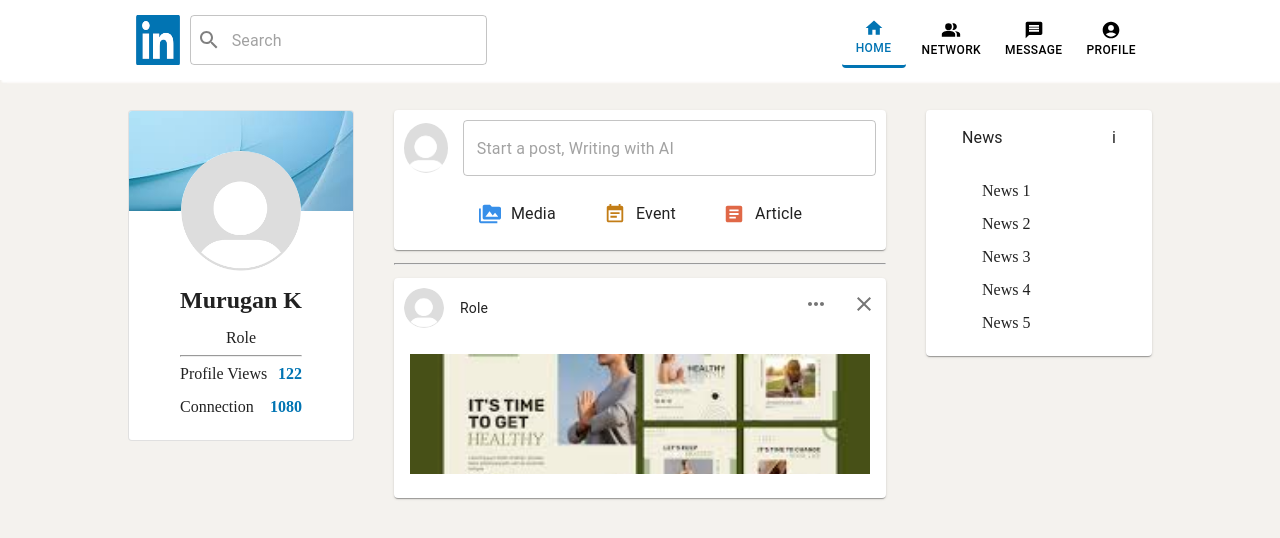
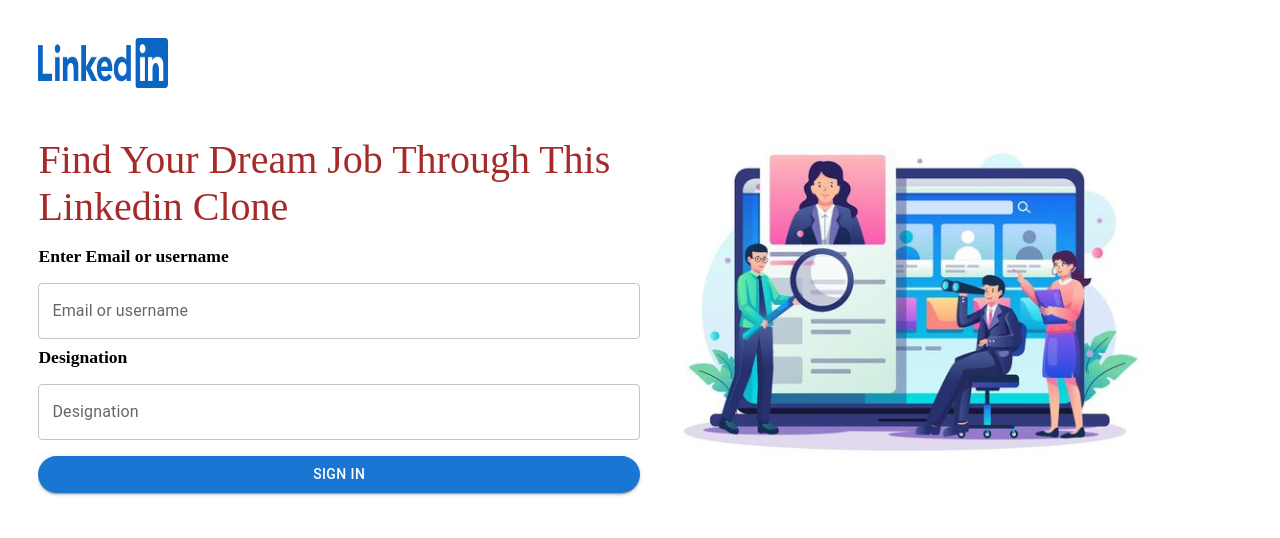
Before and after one commit to murugan-dev/linkedin-clone, a React (Create React App) app: page / in a window 1280 px wide. Shown: the top 538 px of the page. Built offline with nearby package versions, Linux system fonts and the light colour scheme; no server answers; the database is empty.

Commit message:
To display the user details on the document

```diff
--- a/package.json
+++ b/package.json
@@ -14,6 +14,8 @@
     "npm": "^10.8.1",
     "react": "^18.3.1",
     "react-dom": "^18.3.1",
+    "react-modal": "^3.16.1",
+    "react-router-dom": "^6.26.1",
     "react-scripts": "5.0.1",
     "react-toastify": "^10.0.5",
     "web-vitals": "^2.1.4"
--- a/src/App.js
+++ b/src/App.js
@@ -1,12 +1,18 @@
 import './App.css';
-// import Signin from './component/Signin';
+import Signin from './component/Signin';
 import Home from "./component/Home"
+import { Routes, Route } from 'react-router-dom';
 
 
 function App() {
   return (
-    // <Signin />
-    <Home />
+    <Routes>
+
+      <Route path='/' element={<Signin />}/>
+      <Route path='/home' element={<Home />}/>
+    </Routes>
+    //
+    //
   );
 }
 
--- a/src/component/Home.jsx
+++ b/src/component/Home.jsx
@@ -1,33 +1,66 @@
-import React from "react";
+import React, { useState, useEffect } from "react";
 import NavBar from "./NavBar";
 import { Grid } from "@mui/material";
 import Profile from "./Profile";
-import Main from "./Main"
+import Main from "./Main";
 import News from "./News";
 import "../css/Home.css";
 
+import { auth, database } from "../firebase/setup";
+import { doc, getDoc } from "firebase/firestore";
+
 function Home() {
+  const [userDetail, setUserDetail] = useState({});
+
+  const fetchProfile = () => {
+    setTimeout(async () => {
+      if (!auth.currentUser) {
+        console.log("User is not authenticated");
+        return;
+      }
+
+      try {
+        const userDoc = doc(database, `Users-${auth.currentUser?.uid}`, auth.currentUser?.uid);
+        const data = await getDoc(userDoc);
+        if (data.exists()) {
+          setUserDetail(data.data());
+          // setProfile(auth.currentUser.photoURL)
+          // console.log("user Detail");
+
+          // console.log(data.data());
+        } else {
+          console.log("No such document!");
+        }
+      } catch (err) {
+        console.log("Error fetching document:", err);
+      }
+    }, 1000);
+  };
+
+  useEffect(() => {
+    fetchProfile();
+  }, []);
   return (
     <>
       <Grid className="home-container">
         <Grid className="navbar-container">
-          <NavBar />
+          <NavBar data={userDetail}/>
         </Grid>
-        <Grid sx={{
-          padding: { xs: "0px 3%", lg: "30px 10% 30px 10%" },
-
-        }}
-        container
-        spacing={5}
+        <Grid
+          sx={{
+            padding: { xs: "0px 3%", lg: "30px 10% 30px 10%" },
+          }}
+          container
+          spacing={5}
         >
           <Grid item lg={3}>
-            <Profile />
+            <Profile data={userDetail} />
           </Grid>
           <Grid item lg={6}>
-            <Main/>
+            <Main data={userDetail}/>
           </Grid>
           <Grid item lg={3}>
-            <News/>
+            <News />
           </Grid>
         </Grid>
       </Grid>
--- a/src/component/Main.jsx
+++ b/src/component/Main.jsx
@@ -1,4 +1,4 @@
-import React from "react";
+import React, {useState, useEffect, useRef} from "react";
 import {
   Grid,
   Stack,
@@ -15,13 +15,32 @@
 import ArticleIcon from "@mui/icons-material/Article";
 import MoreHorizIcon from "@mui/icons-material/MoreHoriz";
 import CloseIcon from "@mui/icons-material/Close";
-import ProfileImg from "../assets/Profile.png";
-import Post from "../assets/simplePost.jpeg";
+// import ProfileImg from "../assets/Profile.png";
+// import Post from "../assets/simplePost.jpeg";
+import Post from "./Post"
 import "../css/Home.css";
 
-function Main() {
+import { auth } from "../firebase/setup"
+
+function Main({data}) {
+
+  const [profile, setProfile] = useState("");
+
+  const postRef = useRef(null);
+
+  useEffect(()=>{
+    setTimeout(async()=>{
+      await setProfile(auth.currentUser.photoURL);
+
+    }, 1000)
+
+  })
+
+
   return (
     <div>
+
+
       <Card sx={{ mb: "13px" }}>
         <Stack direction="row" sx={{ padding: "10px" }} className="gap center">
           <CardMedia
@@ -33,7 +52,7 @@
                 cursor: "pointer",
               },
             }}
-            image={ProfileImg}
+            image={profile}
             title="Profile image"
           />
           <TextField
@@ -42,7 +61,9 @@
             InputProps={{
               sx: {},
             }}
+            onClick={()=> postRef.current?.click()}
           />
+          <Post ref={postRef}/>
         </Stack>
         <CardContent>
           <Grid
@@ -120,7 +141,7 @@
                   cursor: "pointer",
                 },
               }}
-              image={ProfileImg}
+              image={profile}
               title="Profile image"
             />
           }
@@ -134,7 +155,7 @@
               </IconButton>
             </Stack>
           }
-          title="Role"
+          title={data.username}
           sx={{ padding: "10px" }}
         />
         <CardContent>
--- a/src/component/NavBar.jsx
+++ b/src/component/NavBar.jsx
@@ -1,19 +1,24 @@
 import { Grid, TextField, Stack, Box, Button } from "@mui/material";
-import React, { useState } from "react";
+import React, { useState, } from "react";
 import Logo from "../assets/Homelogo.png";
 import HomeIcon from "@mui/icons-material/Home";
 import PeopleAltIcon from "@mui/icons-material/PeopleAlt";
 import MessageIcon from "@mui/icons-material/Message";
-import AccountCircleIcon from "@mui/icons-material/AccountCircle";
+// import AccountCircleIcon from "@mui/icons-material/AccountCircle";
 import SearchIcon from "@mui/icons-material/Search";
 import MenuIcon from "@mui/icons-material/Menu";
 import CloseIcon from "@mui/icons-material/Close";
 import "../css/Home.css";
 
-const NavBar = () => {
+// import {auth} from "../firebase/setup"
+
+const NavBar = ({data}) => {
   const [isMenuOpen, setIsMenuOpen] = useState(false);
   const [isFocused, setIsFocused] = useState(false);
   const [activeMenu, setActiveMenu] = useState("home");
+  // const [profilePhoto, setprofilePhoto] = useState("");
+
+
 
   const handleFocus = () => {
     setIsFocused(true);
@@ -30,6 +35,12 @@
   const handleMenuClick = (menu) => {
     setActiveMenu(menu);
   };
+
+  // useEffect(() => {
+  //   setTimeout(async () => {
+  //     await setprofilePhoto(auth.currentUser.photoURL);
+  //   }, 1000);
+  // });
 
   return (
     <>
@@ -167,7 +178,7 @@
               <MessageIcon style={{ fontSize: 20 }} />
               <p style={{fontSize: 12}}>Message</p>
             </Button>
-            <Button
+            {/* <Button
               sx={{
 
                 "&:hover": { color: "#0174B3" },
@@ -181,7 +192,9 @@
             >
               <AccountCircleIcon style={{ fontSize: 20 }} />
               <p style={{fontSize: 12}}>Profile</p>
-            </Button>
+            </Button> */}
+              <img src={data.photo_url} alt="Profile" style={{height: "50px", width: "50px", borderRadius: "50%"}} className="nav-bar-profile"/>
+
           </Stack>
         </Grid>
         {isMenuOpen && (
@@ -237,7 +250,7 @@
                 <MessageIcon style={{ fontSize: 20 }} />
                 <p>Message</p>
               </Button>
-              <Button
+              {/* <Button
                 sx={{
                   color: activeMenu === "profile" ? "#0174b3" : "#000",
                   "&:hover": { color: "#0174B3" },
@@ -248,7 +261,7 @@
               >
                 <AccountCircleIcon style={{ fontSize: 20 }} />
                 <p>Profile</p>
-              </Button>
+              </Button> */}
             </Stack>
           </Grid>
         )}
--- a/src/component/Profile.jsx
+++ b/src/component/Profile.jsx
@@ -1,34 +1,19 @@
-import React, { useEffect } from "react";
+import React, { useState, useEffect } from "react";
 import { Card, CardContent, CardMedia, Typography, Stack } from "@mui/material";
 import ProfileBackGround from "../assets/ProfileBackground.jpeg";
-import ProfileImg from "../assets/Profile.png";
+// import ProfileImg from "../assets/Profile.png";
 import "../css/Home.css";
 
-import {auth, database} from "../firebase/setup"
-import {doc, getDoc } from "firebase/firestore"
+import { auth } from "../firebase/setup";
 
+function Profile({ data }) {
+  const [profilePhoto, setprofilePhoto] = useState("");
 
-
-
-function Profile() {
-
-  const fetchProfile = () =>{
-    setTimeout(async()=>{
-      try{
-        const userDoc = doc(database, "Users", `${auth.currentUser?.uid}`);
-        const data = await getDoc(userDoc);
-        console.log(data)
-
-      }catch(err){
-        console.log(err)
-      }
-    }, 1000)
-
-  }
-
-  useEffect(()=>{
-    fetchProfile();
-  }, [])
+  useEffect(() => {
+    setTimeout(async () => {
+      await setprofilePhoto(auth.currentUser.photoURL);
+    }, 2000);
+  });
 
   return (
     <div>
@@ -64,15 +49,15 @@
               cursor: "pointer",
             },
           }}
-          image={ProfileImg}
+          image={profilePhoto}
           title="Profile image"
         />
         <CardContent>
           <Stack direction="column" className="center gap" sx={{ mb: 1 }}>
             <Typography variant="p" component="h2">
-              Murugan K
+              {data.username}
             </Typography>
-            <Typography variant="p">Role</Typography>
+            <Typography variant="p">{data.designation}</Typography>
           </Stack>
           <hr />
           <Stack direction="column" className="gap" sx={{ mt: 1 }}>
@@ -82,7 +67,7 @@
                 122
               </Typography>
             </Stack>
-            <Stack direction="row" className="space-between gap">
+            <Stack direction="row" className="space-betaween gap">
               <Typography variant="p">Connection</Typography>
               <Typography variant="p" component="h4" sx={{ color: "#0174B3" }}>
                 1080
--- a/src/component/Signin.jsx
+++ b/src/component/Signin.jsx
@@ -13,18 +13,24 @@
 import SigninImg from "../assets/signin.jpg";
 import "../css/signin.css";
 
+import { useNavigate } from "react-router-dom";
+
 function Signin() {
+
+  const navigate = useNavigate()
 
   const [userName, setUserName] = useState('');
   const [designation, setDesignation] = useState('');
 
   const addUser = async () =>{
-    const userRef = doc(database, "Users", auth.currentUser?.uid)
+    const userRef = doc(database, `Users-${auth.currentUser?.uid}`, auth.currentUser?.uid)
     try{
       await setDoc(userRef, {
         username : userName,
         email: auth.currentUser?.email,
         designation: designation,
+        photo_url: auth.currentUser?.photoURL
+
       });
     }catch(err){
       console.log(err)
@@ -36,6 +42,7 @@
     try{
       userName && await signInWithPopup(auth, googleProvider)
       userName && addUser()
+      navigate("/home")
     }
     catch(err){
       console.log(err)
--- a/src/css/Home.css
+++ b/src/css/Home.css
@@ -38,3 +38,9 @@
     flex-direction: column;
     gap: 15px;
 }
+
+nav-bar-profile:hover{
+
+    transform: scale(1.1);
+
+}
```
Also changed, not shown: src/index.js (+8 -7 lines), 1 other file (tests, documents, lock files or other folders).
